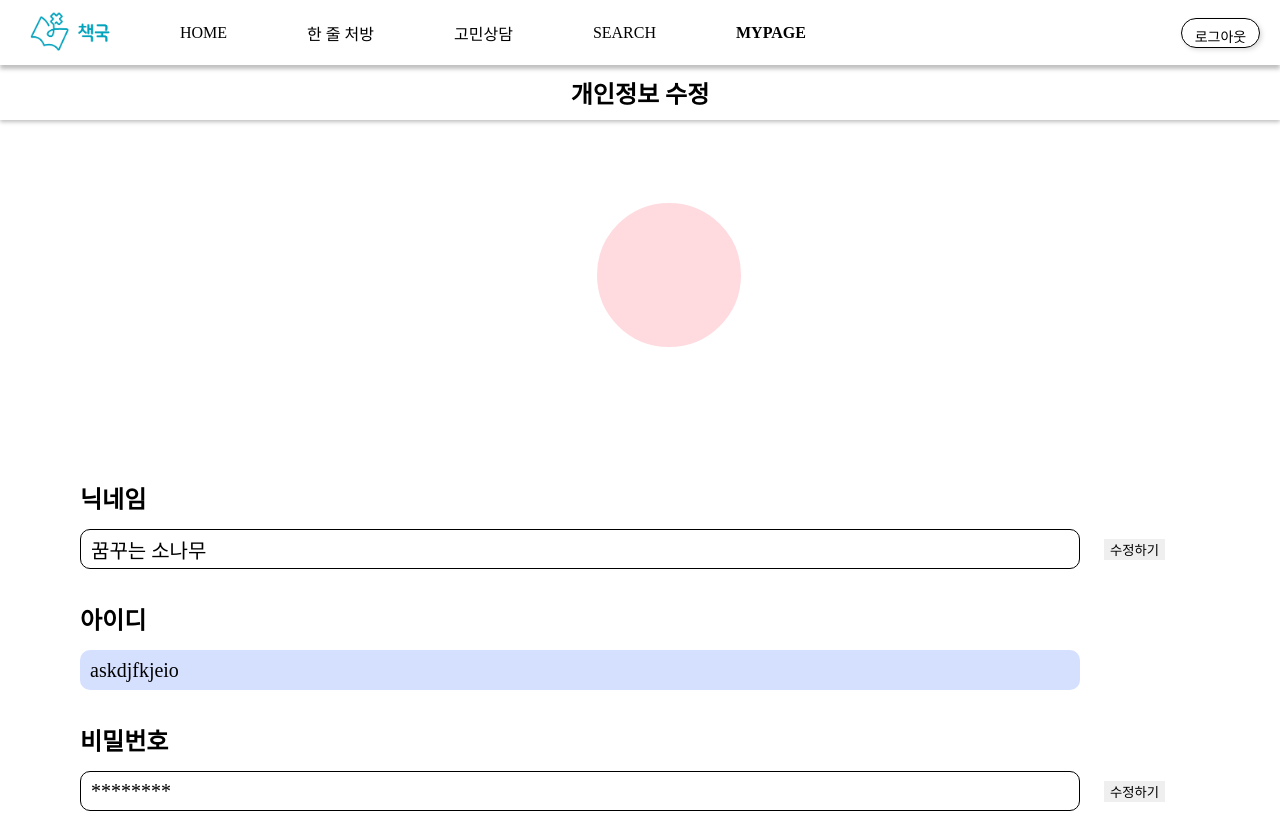
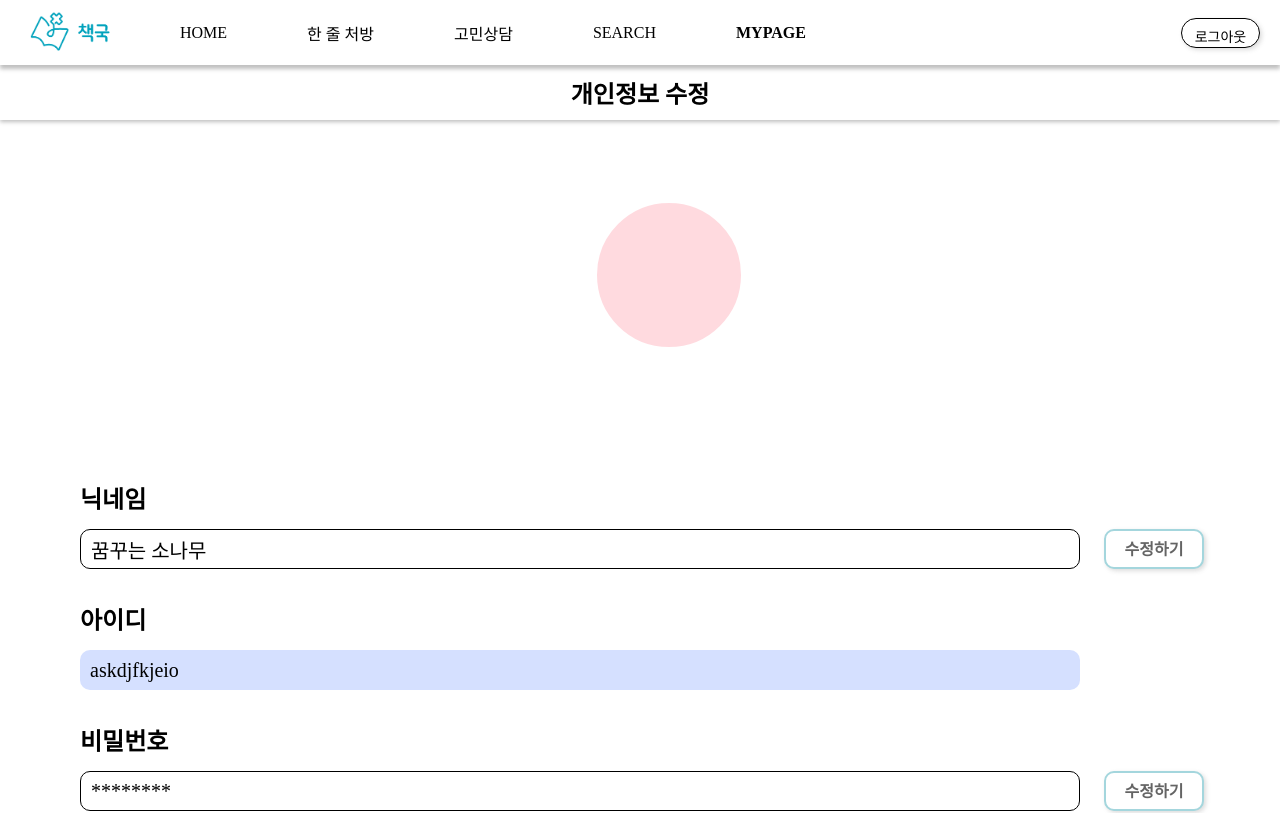
Before and after one commit to kw-bookmedicine/frontend, a React (Create React App) app: page /edit in a window 1280 px wide. Shown: the top 813 px of the page. Built offline with nearby package versions, Linux system fonts and the light colour scheme; no server answers; a web font is replaced by a local one.

Commit message:
:lipstick: Style: nickname, password, job 버튼 스타일 변경

```diff
--- a/src/styles/Button.module.css
+++ b/src/styles/Button.module.css
@@ -100,31 +100,29 @@
 }
 
 /* 마이페이지 수정하기 버튼 */
-.Btn-edit {
-	width: 58px;
-	height: 29px;
-	border-radius: 5px;
-	border: 1.5px solid #a4d6dd;
+.Btn-nickname,
+.Btn-password,
+.Btn-job {
+	width: 100px;
+	height: 40px;
+	border-radius: 10px;
+	border: 2.5px solid #a4d6dd;
 	background: #fff;
-
-	/* Drop Shadow */
 	box-shadow: 2px 2px 4px 0px rgba(119, 119, 119, 0.25);
-
-	/* Font */
 	color: #646464;
 	font-family: var(--basic-font);
 	/* font-family: 'Pretendard-Regular'; */
 	font-size: 16px;
 	font-style: normal;
-	font-weight: 400;
-	line-height: normal;
+	font-weight: 600;
+	line-height: 19px;
 }
 
-.Btn-edit:hover {
+.Btn-nickname:hover,
+.Btn-password:hover,
+.Btn-job:hover {
 	background: #a4d6dd;
-
-	/* Drop Shadow */
-	box-shadow: 2px 2px 4px 0px rgba(119, 119, 119, 0.25);
+	color: #000;
 }
 
 .Btn-rank {
```
